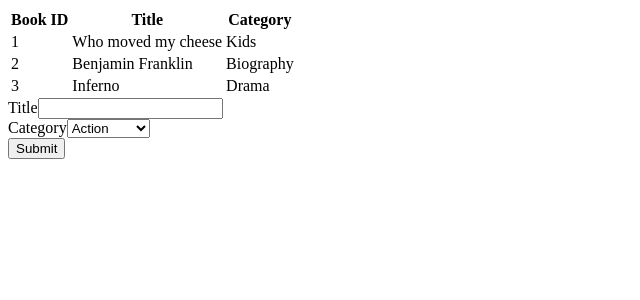
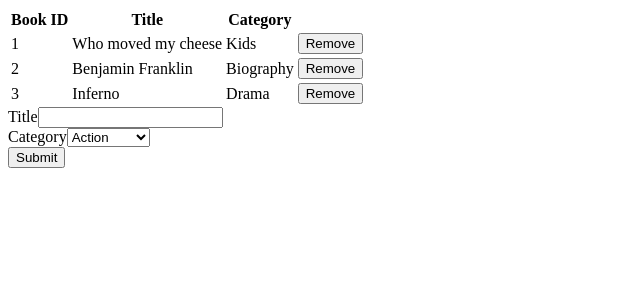
Before and after one commit to Victorgonbu/BookStore, a React (Create React App) app: page / in a window 1280 px wide. Shown: the top 300 px of the page, without its empty margins (0-640 px from the left). Built offline with nearby package versions, Linux system fonts and the light colour scheme.

Commit message:
Implement remove book button and handleRemove method

```diff
--- a/src/actions/index.js
+++ b/src/actions/index.js
@@ -5,8 +5,8 @@ function createBook(book) {
   return { type: CREATE_BOOK, payload: book };
 }
 
-function RemoveBook(book) {
+function removeBook(book) {
   return { type: REMOVE_BOOK, payload: book };
 }
 
-export { createBook, RemoveBook };
+export { createBook, removeBook };
--- a/src/components/Book.js
+++ b/src/components/Book.js
@@ -2,26 +2,30 @@ import React from 'react';
 import PropTypes from 'prop-types';
 
 function Book(props) {
-  const { book } = props;
+  const { book, handleRemove } = props;
   return (
     <tr>
       <td>{book.id}</td>
       <td>{book.title}</td>
       <td>{book.category}</td>
+      <td>
+        <button
+          type="button"
+          onClick={() => { handleRemove(book); }}
+        >
+          Remove
+        </button>
+      </td>
     </tr>
   );
 }
 
 Book.propTypes = {
-  book: PropTypes.shape({
-    id: PropTypes.number.isRequired,
-    title: PropTypes.string.isRequired,
-    category: PropTypes.string.isRequired,
-  }),
-};
-
-Book.defaultProps = {
-  book: {},
+  book: PropTypes.objectOf(PropTypes.oneOfType([
+    PropTypes.string,
+    PropTypes.number,
+  ])).isRequired,
+  handleRemove: PropTypes.func.isRequired,
 };
 
 export default Book;
--- a/src/container/BooksForm.js
+++ b/src/container/BooksForm.js
@@ -1,4 +1,4 @@
-import { useState, useEffect } from 'react';
+import { useState } from 'react';
 import { connect } from 'react-redux';
 import PropTypes from 'prop-types';
 import { createBook } from '../actions/index';
@@ -9,9 +9,7 @@ function BooksForm(props) {
   const [bookFields, setBookFields] = useState({ title: '', category: '' });
 
   const opt = (CATEGORIES) => CATEGORIES.map((ct) => (<option key={ct} value={ct}>{ct}</option>));
-  useEffect(() => {
-    console.log(bookFields);
-  }, [bookFields]);
+
   const handleChange = (e) => {
     setBookFields((state) => ({ ...state, [e.target.name]: e.target.value }));
   };
--- a/src/container/BooksList.js
+++ b/src/container/BooksList.js
@@ -2,9 +2,20 @@ import React from 'react';
 import { connect } from 'react-redux';
 import PropTypes from 'prop-types';
 import Book from '../components/Book';
+import { removeBook } from '../actions/index';
 
 function BooksList(props) {
-  const { books } = props;
+  const { books, removeBook } = props;
+
+  const getBookIndex = (book, state) => {
+    for (let i = 0; i < state.length; i += 1) { if (state[i].id === book.id) return i; }
+    return null;
+  };
+
+  const handleRemove = (book) => {
+    const bookIndex = getBookIndex(book, books);
+    removeBook(bookIndex);
+  };
 
   return (
     <table>
@@ -14,7 +25,7 @@ function BooksList(props) {
         <th>Category</th>
       </tr>
 
-      { books.map((book) => (<Book key={book.id} book={book} />)) }
+      { books.map((book) => (<Book handleRemove={handleRemove} key={book.id} book={book} />)) }
 
     </table>
   );
@@ -26,8 +37,13 @@ BooksList.propTypes = {
     title: PropTypes.string.isRequired,
     category: PropTypes.string.isRequired,
   })).isRequired,
+  removeBook: PropTypes.func.isRequired,
 };
 
 const mapStateToProps = (state) => ({ books: state.books });
 
-export default connect(mapStateToProps)(BooksList);
+const mapDispatchToProps = (dispatch) => ({
+  removeBook: (bookIndex) => { dispatch(removeBook(bookIndex)); },
+});
+
+export default connect(mapStateToProps, mapDispatchToProps)(BooksList);
--- a/src/reducers/books.js
+++ b/src/reducers/books.js
@@ -13,14 +13,8 @@ function booksReducer(state = [{
   title: 'Inferno',
   category: 'Drama',
 }], action) {
-  const getBookIndex = (book, state) => {
-    for (let i = 0; i < state.length; i += 1) { if (state[i].id === book.id) return i; }
-    return null;
-  };
-
   const { type, payload } = action;
   const stateCopy = state.slice();
-  let bookIndex;
   let newBook;
   switch (type) {
     case 'CREATE_BOOK':
@@ -28,8 +22,7 @@ function booksReducer(state = [{
       stateCopy.push(newBook);
       break;
     case 'REMOVE_BOOK':
-      bookIndex = getBookIndex(payload, state);
-      stateCopy.splice(bookIndex, 1);
+      stateCopy.splice(payload, 1);
       break;
     default:
       break;
```
Also changed, not shown: .eslintrc.json.
